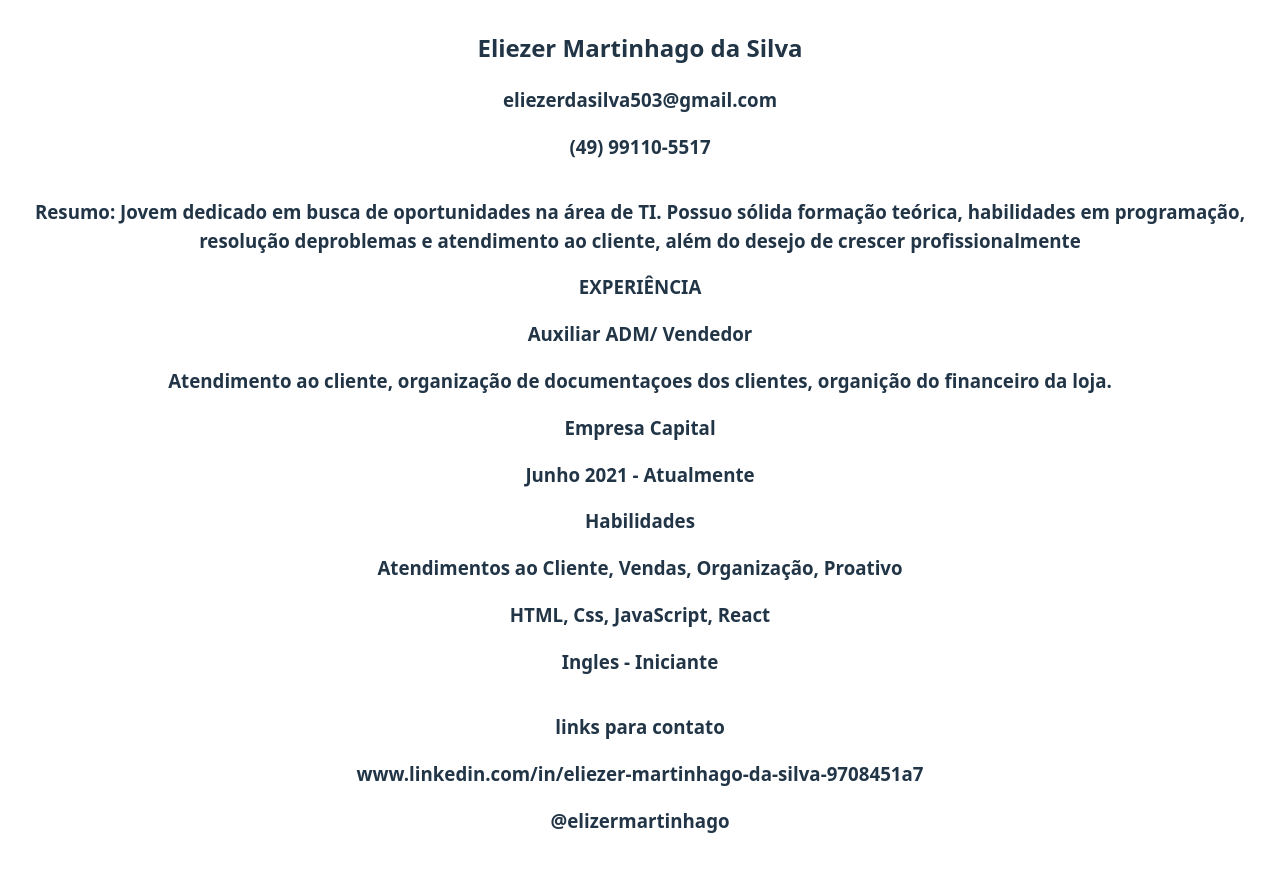
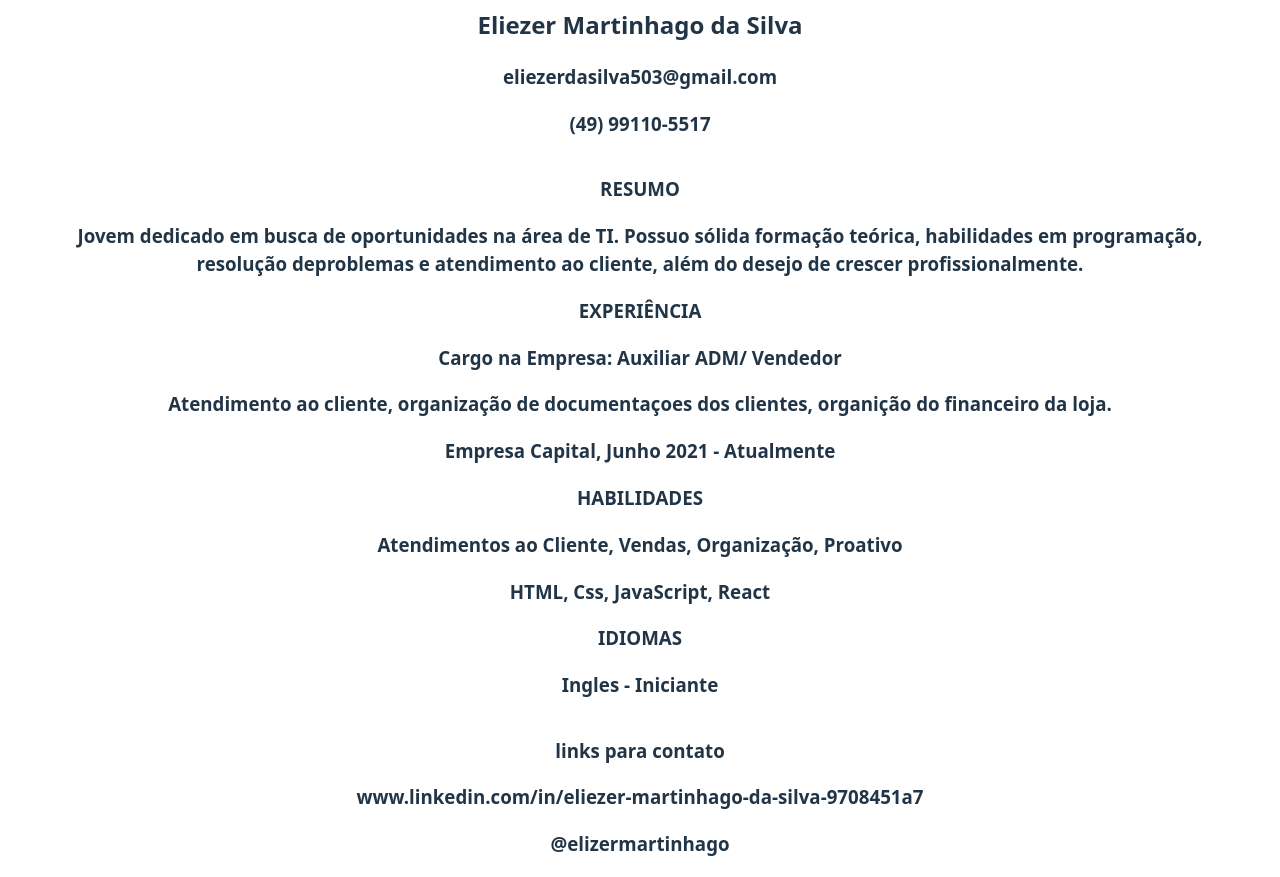
Before and after one commit to Eliezer335/projeto_react, a React (Vite) app: page / in a window 1280 px wide. Built offline with nearby package versions, Linux system fonts and the light colour scheme.

Commit message:
✨ Feat: Adicionando classe para estilizar

```diff
--- a/src/componetes/curiculo.jsx
+++ b/src/componetes/curiculo.jsx
@@ -12,7 +12,7 @@ const dadosDoCurriculo = {
         primeiraFormacao: "Gestao de Tecnologia da Informação",
     },
     experienciaProficional:{
-        resumo: " Jovem dedicado em busca de oportunidades na área de TI. Possuo sólida formação teórica, habilidades em programação, resolução deproblemas e atendimento ao cliente, além do desejo de crescer profissionalmente ",
+        resumo: " Jovem dedicado em busca de oportunidades na área de TI. Possuo sólida formação teórica, habilidades em programação, resolução deproblemas e atendimento ao cliente, além do desejo de crescer profissionalmente. ",
         empresas: {
             primeiraEmpresa:{
                 nomeDaempresa:"Capital",
@@ -36,31 +36,35 @@ const dadosDoCurriculo = {
 const Curriculo = () => {
     return(
         <>
+        <div className='container_curriculo'>
+
             <div className='curriculo'>
-            <header>
-                <h2>{dadosDoCurriculo.nome}</h2>
-                <h3>{dadosDoCurriculo.email}</h3>
-                <h3>{dadosDoCurriculo.celular}</h3>
+                <header className='header'>
+                    <h2 className='headerTxt1'>{dadosDoCurriculo.nome}</h2>
+                    <h3 className='headerTxt2'>{dadosDoCurriculo.email}</h3>
+                    <h3 className='headerTxt3'>{dadosDoCurriculo.celular}</h3>
                 </header>
                 <main>
-                <h3>Resumo:{dadosDoCurriculo.experienciaProficional.resumo}</h3>
+                    <h3>RESUMO</h3>
+                    <h3 className='resumoTxt'>{dadosDoCurriculo.experienciaProficional.resumo}</h3>
                     <h3>EXPERIÊNCIA</h3>
-                <h3>{dadosDoCurriculo.experienciaProficional.empresas.primeiraEmpresa.cargo}</h3>
-                <h3>{dadosDoCurriculo.experienciaProficional.empresas.primeiraEmpresa.atribuicoes}</h3>
-                <h3>Empresa {dadosDoCurriculo.experienciaProficional.empresas.primeiraEmpresa.nomeDaempresa}</h3>
-                <h3>{dadosDoCurriculo.experienciaProficional.empresas.primeiraEmpresa.periodoDeAtuacao}</h3>
-                <h3>Habilidades</h3>
-                <h3>{dadosDoCurriculo.experienciaProficional.habilidades.softSkills}</h3>
-                <h3>{dadosDoCurriculo.experienciaProficional.habilidades.hardSkills}</h3>
-                <h3>{dadosDoCurriculo.experienciaProficional.idioma.primeiroIdioma}</h3>
+                    <h3 className='experieciaTxt'>Cargo na Empresa: {dadosDoCurriculo.experienciaProficional.empresas.primeiraEmpresa.cargo}</h3>
+                    <h3 className='experieciaTxt'>{dadosDoCurriculo.experienciaProficional.empresas.primeiraEmpresa.atribuicoes}</h3>
+                    <h3 className='experieciaTxt'>Empresa {dadosDoCurriculo.experienciaProficional.empresas.primeiraEmpresa.nomeDaempresa}, {dadosDoCurriculo.experienciaProficional.empresas.primeiraEmpresa.periodoDeAtuacao}</h3>
+                    <h3>HABILIDADES</h3>
+                    <h3 className='habilidadesTxt'>{dadosDoCurriculo.experienciaProficional.habilidades.softSkills}</h3>
+                    <h3 className='habilidadesTxt'>{dadosDoCurriculo.experienciaProficional.habilidades.hardSkills}</h3>
+                    <h3>IDIOMAS</h3>
+                    <h3 className='idiomaTxt'>{dadosDoCurriculo.experienciaProficional.idioma.primeiroIdioma}</h3>
                 </main>
                 <footer>
                     <h3>links para contato</h3>
-                <h3>{dadosDoCurriculo.linksProficionais.linkedin}</h3>
-                <h3>{dadosDoCurriculo.linksProficionais.instagram}</h3>
+                    <h3 className='linksTxt'>{dadosDoCurriculo.linksProficionais.linkedin}</h3>
+                    <h3 className='linksTxt'>{dadosDoCurriculo.linksProficionais.instagram}</h3>
                 </footer>
             </div>
 
+        </div>
         </>
     )
 }
```
Lines whose indentation alone changed are shown as unchanged.
